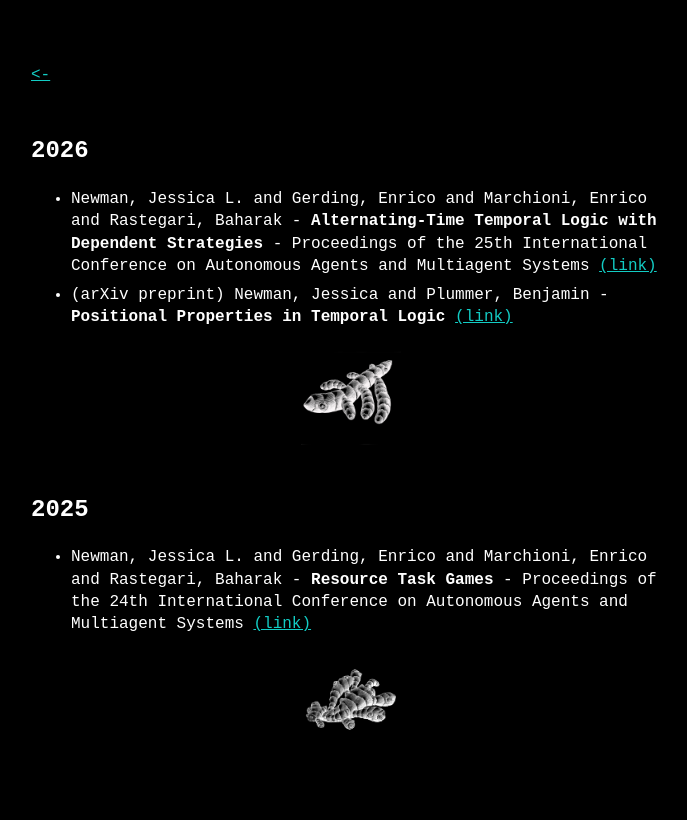
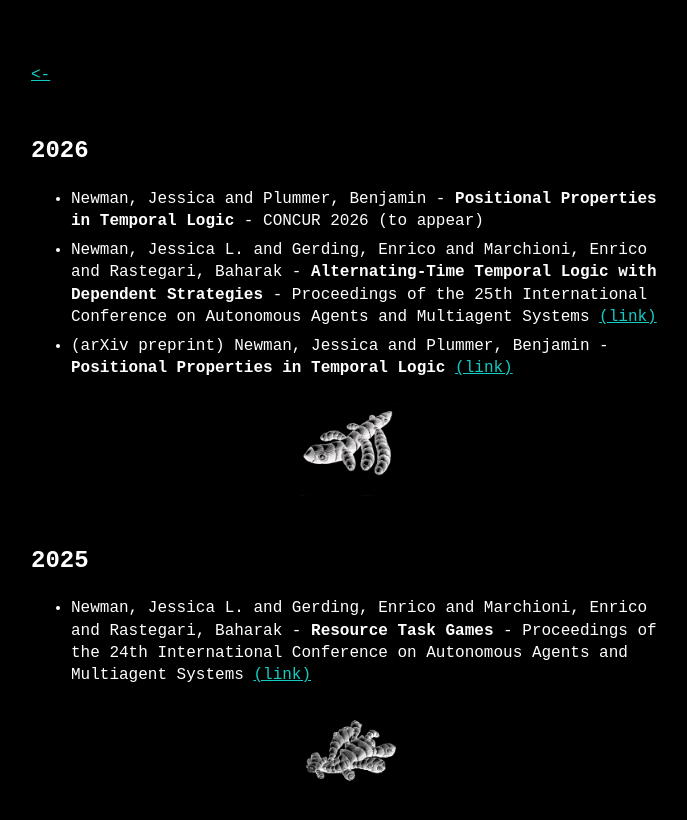
Before and after one commit to jlnewman01/jlnewman01.github.io, a Jekyll site: the page built from pubs.md, in a window 1280 px wide. Shown: the top 820 px of the page, without its empty margins (289-976 px from the left). Built offline with Jekyll 4.4.1, drawn with Linux system fonts in a browser that asks for light colours.

Commit message:
Update pubs.md

```diff
--- a/pubs.md
+++ b/pubs.md
@@ -4,7 +4,7 @@ permalink: /pubs.html
 ---
 
 ## 2026
-
+- Newman, Jessica and Plummer, Benjamin - **Positional Properties in Temporal Logic** - CONCUR 2026 (to appear)
 - Newman, Jessica L. and Gerding, Enrico and Marchioni, Enrico and Rastegari, Baharak \- **Alternating-Time Temporal Logic with Dependent Strategies** \- Proceedings of the 25th International Conference on Autonomous Agents and Multiagent Systems [(link)](https://dl.acm.org/doi/10.65109/MYRV8798)
 - (arXiv preprint) Newman, Jessica and Plummer, Benjamin - **Positional Properties in Temporal Logic** [(link)](https://arxiv.org/abs/2604.25628)
 
```
